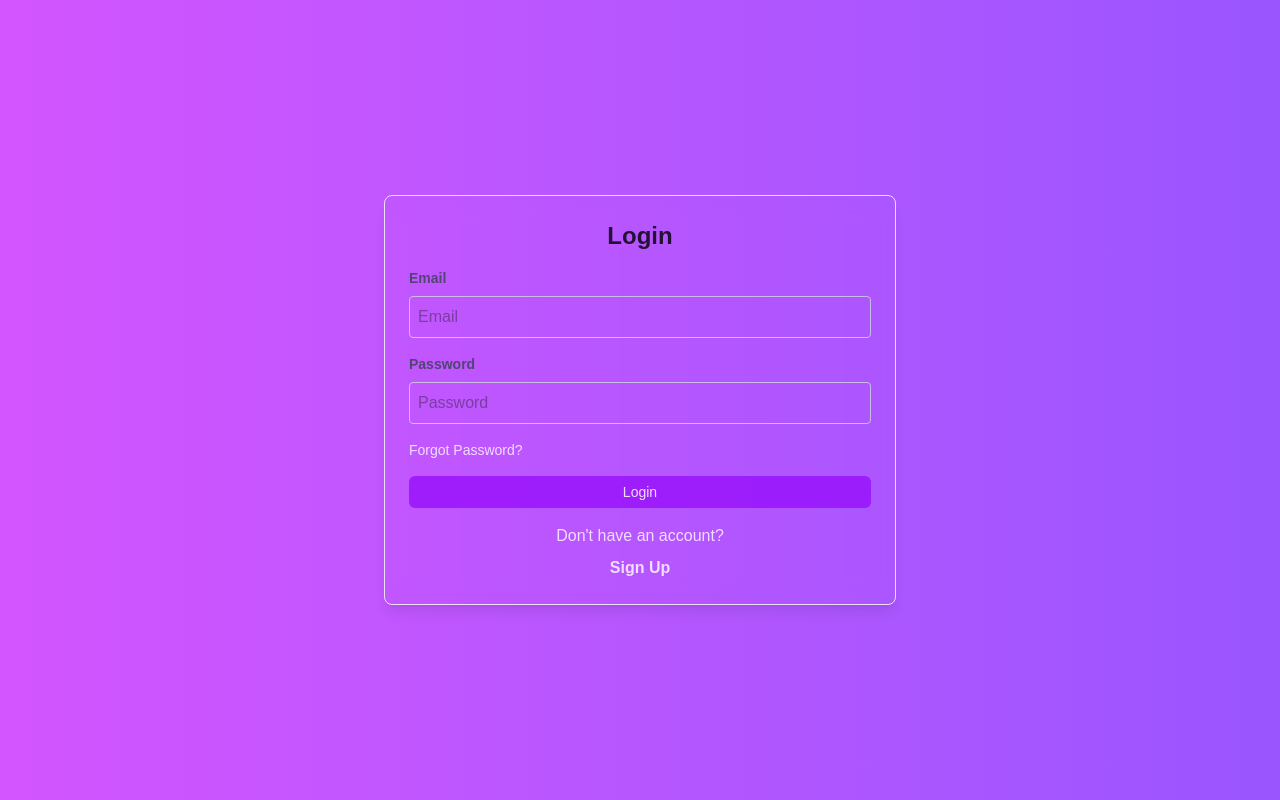
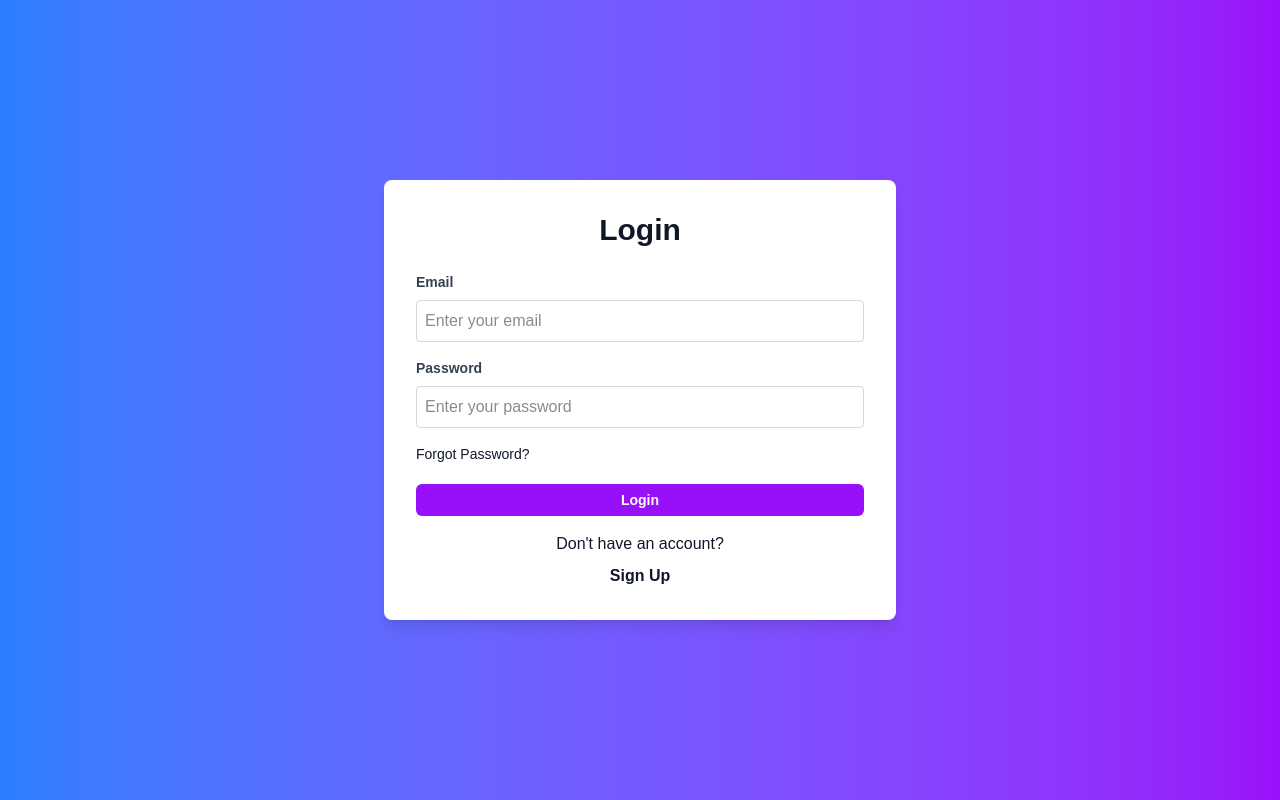
Before and after one commit to Sakhawat445/client-relation, a Next.js app: page /login in a window 1280 px wide. Built offline with nearby package versions, Linux system fonts and the light colour scheme.

Commit message:
change middleware code

```diff
--- a/src/app/(auth)/reset/page.tsx
+++ b/src/app/(auth)/reset/page.tsx
@@ -1,7 +1,9 @@
+import ResetPassword from "@/components/auth/ResetPassword";
+
 const ResetPasswordPage = () => {
   return (
     <div className="min-h-screen flex items-center justify-center bg-gray-100">
-      hello
+      <ResetPassword />
     </div>
   );
 };
--- a/src/components/auth/LoginForm.tsx
+++ b/src/components/auth/LoginForm.tsx
@@ -33,59 +33,64 @@ const LoginForm = () => {
   }, [user, router]);
 
   return (
-    <div className="w-full flex items-center justify-center min-h-screen bg-gradient-to-r from-[#D355FF] to-[#9A55FF]">
-      <div className="w-full max-w-lg p-6 rounded-lg bg-green bg-opacity-10 backdrop-blur-md border border-white border-opacity-30 shadow-lg opacity-80">
-        <h2 className="text-2xl font-bold mb-4 text-center text-black">
+    <div className="w-full flex items-center justify-center min-h-screen bg-gradient-to-r from-blue-500 to-purple-600">
+      <div className="w-full max-w-lg p-8 bg-white rounded-lg shadow-lg">
+        <h2 className="text-3xl font-semibold text-center text-gray-900 mb-6">
           Login
         </h2>
 
-        {error && <p className="text-red-200 text-center">{error}</p>}
+        {error && <p className="text-red-500 text-center mb-4">{error}</p>}
 
-        <form onSubmit={handleSubmit} className="space-y-4">
+        <form onSubmit={handleSubmit} className="space-y-5">
           <InputField
             label="Email"
             value={form.email}
             type="email"
             name="email"
-            placeholder="Email"
+            placeholder="Enter your email"
             onChange={handleChange}
-            className="mb-3 w-full bg-white bg-opacity-20 text-white placeholder-gray-200"
+            className="w-full p-3 border border-gray-300 rounded-md"
           />
           <InputField
             label="Password"
             value={form.password}
             type="password"
             name="password"
-            placeholder="Password"
+            placeholder="Enter your password"
             onChange={handleChange}
+            className="w-full p-3 border border-gray-300 rounded-md"
           />
 
           <div className="flex justify-between items-center">
             <button
               onClick={() => router.push("/reset")}
-              className="text-white text-sm hover:underline"
+              className="text-gray-900 text-sm hover:underline"
             >
               Forgot Password?
             </button>
           </div>
 
-          <Button type="submit" className="w-full" disabled={loading}>
+          <Button
+            type="submit"
+            className="w-full bg-green-600 text-white p-3 rounded-md font-semibold hover:bg-blue-700 transition"
+            disabled={loading}
+          >
             {loading ? "Logging in..." : "Login"}
           </Button>
         </form>
 
         <div className="mt-4 text-center">
-          <p className="text-white">Don&apos;t have an account?</p>
+          <p className="text-gray-900">Don&apos;t have an account?</p>
           <button
             onClick={() => router.push("/register")}
-            className="mt-2 text-white font-semibold hover:underline"
+            className="mt-2 text-gray-900 font-semibold hover:underline"
           >
             Sign Up
           </button>
         </div>
+
+        <ToastContainer />
       </div>
-
-      <ToastContainer />
     </div>
   );
 };
--- a/src/components/auth/RegisterForm.tsx
+++ b/src/components/auth/RegisterForm.tsx
@@ -20,61 +20,69 @@ const RegisterForm = () => {
   };
 
   return (
-    <div className="w-full flex items-center justify-center min-h-screen bg-gradient-to-r from-[#D355FF] to-[#9A55FF]">
-      <div className="w-full max-w-lg p-6 rounded-lg bg-green bg-opacity-10 backdrop-blur-md border border-white border-opacity-30 shadow-lg opacity-80">
-        <h2 className="text-2xl font-bold mb-4 text-center text-black">
+    <div className="w-full flex items-center justify-center min-h-screen bg-gradient-to-r from-blue-500 to-purple-600">
+      <div className="w-full max-w-lg p-8 bg-white rounded-lg shadow-lg">
+        <h2 className="text-3xl font-semibold text-center text-gray-900 mb-6">
           Register
         </h2>
 
-        {formError && <p className="text-red-200 text-center">{formError}</p>}
+        {formError && (
+          <p className="text-red-500 text-center mb-4">{formError}</p>
+        )}
 
         <form
           onSubmit={(e) => handleSubmit(e, onSuccessfulRegister)}
-          className="space-y-4"
+          className="space-y-5"
         >
           <InputField
             label="Name"
             value={form.name}
             type="text"
             name="name"
-            placeholder="Name"
+            placeholder="Enter your name"
             onChange={handleChange}
-            className="mb-3 w-full bg-white bg-opacity-20 text-white placeholder-gray-200"
+            className="w-full p-3 border border-gray-300 rounded-md"
           />
           <InputField
             label="Email"
             value={form.email}
             type="email"
             name="email"
-            placeholder="Email"
+            placeholder="Enter your email"
             onChange={handleChange}
+            className="w-full p-3 border border-gray-300 rounded-md"
           />
           <InputField
             label="Password"
             value={form.password}
             type="password"
             name="password"
-            placeholder="Password"
+            placeholder="Enter your password"
             onChange={handleChange}
+            className="w-full p-3 border border-gray-300 rounded-md"
           />
 
-          <Button type="submit" className="w-full" disabled={loading}>
+          <Button
+            type="submit"
+            className="w-full bg-green-600 text-white p-3 rounded-md font-semibold hover:bg-blue-700 transition"
+            disabled={loading}
+          >
             {loading ? "Registering..." : "Register"}
           </Button>
         </form>
 
-        <p className="text-center mt-4 text-black">
+        <p className="text-center mt-4 text-gray-900">
           Already registered?{" "}
           <span
-            className="text-blue-500 cursor-pointer hover:underline"
+            className="text-gray-900 font-semibold hover:underline cursor-pointer"
             onClick={() => router.push("/login")}
           >
             Login here
           </span>
         </p>
+
+        <ToastContainer position="top-right" autoClose={3000} />
       </div>
-
-      <ToastContainer position="top-right" autoClose={3000} />
     </div>
   );
 };
--- a/src/components/auth/ResetPassword.tsx
+++ b/src/components/auth/ResetPassword.tsx
@@ -7,21 +7,21 @@ import { useRouter } from "next/navigation";
 import { ToastContainer } from "react-toastify";
 import "react-toastify/dist/ReactToastify.css";
 
-const ResetPasswordPage = () => {
+const ResetPassword = () => {
   const { form, loading, error, handleChange, handleSubmit } =
     useResetPasswordForm();
   const router = useRouter();
 
   return (
-    <div className="w-full flex items-center justify-center min-h-screen bg-gradient-to-r from-[#D355FF] to-[#9A55FF]">
-      <div className="w-full max-w-lg p-6 rounded-lg bg-green bg-opacity-10 backdrop-blur-md border border-white border-opacity-30 shadow-lg opacity-80">
-        <h2 className="text-2xl font-bold mb-4 text-center text-black">
+    <div className="w-full flex items-center justify-center min-h-screen bg-gradient-to-r from-blue-500 to-purple-600">
+      <div className="w-full max-w-lg p-8 bg-white rounded-lg shadow-lg">
+        <h2 className="text-3xl font-semibold text-center text-gray-900 mb-6">
           Reset Password
         </h2>
 
-        {error && <p className="text-red-200 text-center">{error}</p>}
+        {error && <p className="text-red-500 text-center mb-4">{error}</p>}
 
-        <form onSubmit={handleSubmit} className="space-y-4">
+        <form onSubmit={handleSubmit} className="space-y-5">
           <InputField
             label="Email"
             value={form.email}
@@ -29,15 +29,20 @@ const ResetPasswordPage = () => {
             name="email"
             placeholder="Enter your email"
             onChange={handleChange}
-            className="mb-3 w-full bg-white bg-opacity-20 text-white placeholder-gray-200"
+            className="w-full p-3 border border-gray-300 rounded-md"
           />
 
-          <Button type="submit" className="w-full" disabled={loading}>
+          <Button
+            type="submit"
+            className="w-full bg-green-600 text-white p-3 rounded-md font-semibold hover:bg-blue-700 transition"
+            disabled={loading}
+          >
             {loading ? "Resetting Password..." : "Reset Password"}
           </Button>
         </form>
 
-        <p className="text-center mt-4 text-black">
+        <div className="mt-4 text-center">
+          <p className="text-gray-900">
             <span
               className="text-blue-500 cursor-pointer hover:underline"
               onClick={() => router.push("/login")}
@@ -49,7 +54,8 @@ const ResetPasswordPage = () => {
 
         <ToastContainer position="top-right" autoClose={3000} />
       </div>
+    </div>
   );
 };
 
-export default ResetPasswordPage;
+export default ResetPassword;
--- a/src/middleware.ts
+++ b/src/middleware.ts
@@ -4,14 +4,14 @@ import { NextRequest, NextResponse } from "next/server";
 export async function middleware(req: NextRequest) {
   const token = await getToken({ req, secret: process.env.NEXTAUTH_SECRET });
 
-  const authRoutes = ["/login", "/register  ", "/reset"];
+  const authRoutes = ["/login", "/register", "/reset"];
   const protectedRoutes = [
     "/dashboard",
     "/customers",
-    "./orders",
-    "./analytics",
-    "./documents",
-    "./profile",
+    "/orders",
+    "/analytics",
+    "/documents",
+    "/profile",
   ];
 
   const url = req.nextUrl.clone();
@@ -31,5 +31,16 @@ export async function middleware(req: NextRequest) {
 }
 
 export const config = {
-  matcher: ["/", "/login", "/register", "/dashboard"],
+  matcher: [
+    "/",
+    "/login",
+    "/register",
+    "/reset",
+    "/dashboard",
+    "/customers",
+    "/orders",
+    "/analytics",
+    "/documents",
+    "/profile",
+  ],
 };
```
Lines whose indentation alone changed are shown as unchanged.
